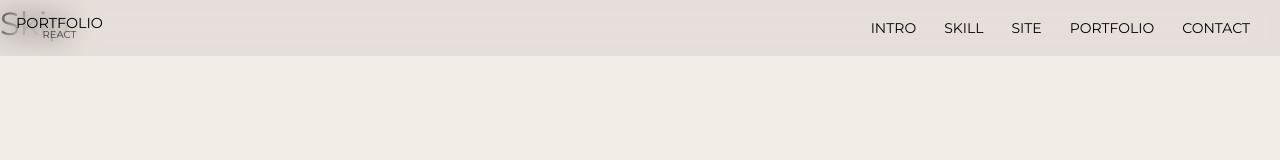
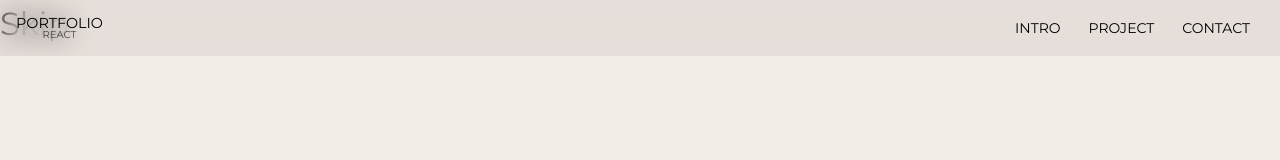
Before and after one commit to owenseunglee/portfolio-web-react, a React (Create React App) app: page / in a window 1280 px wide. Shown: the top 160 px of the page. Built offline with nearby package versions, Linux system fonts and the light colour scheme; a small style sheet from the web is missing.

Commit message:
removed some items

```diff
--- a/src/constants/index.js
+++ b/src/constants/index.js
@@ -6,16 +6,8 @@ export const headerNav = [
         url: '#intro'
     },
     {
-        title: 'Skill',
-        url: '#skill'
-    },
-    {
-        title: 'Site',
+        title: 'Project',
         url: '#site'
-    },
-    {
-        title: 'Portfolio',
-        url: '#port'
     },
     {
         title: 'Contact',
```
